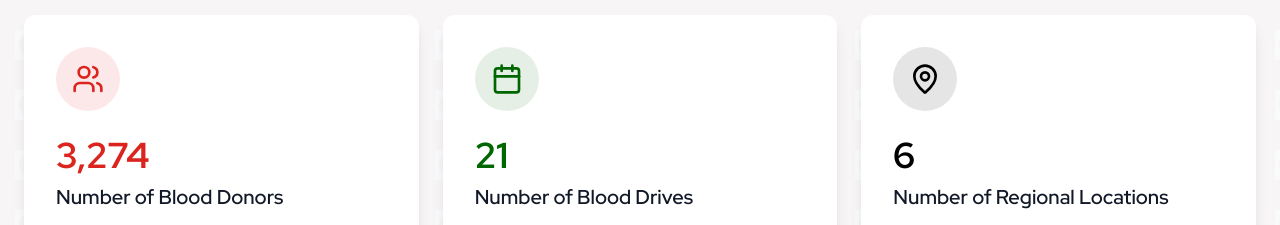
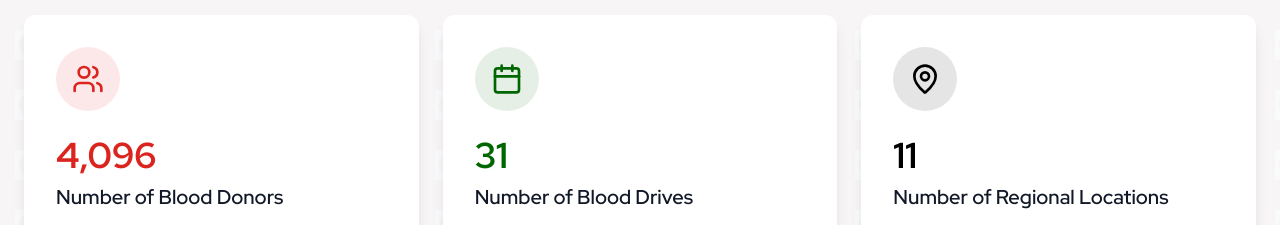
Before and after one commit to lekakenycollins8/kenyan-by-blood-org-website, a Next.js app: page / in a window 1280 px wide. Shown: the part 1600-1825 px from the top of the page. Built offline with nearby package versions, Linux system fonts and the light colour scheme.

Commit message:
Update statistics in impact section

```diff
--- a/components/home/impact-section.tsx
+++ b/components/home/impact-section.tsx
@@ -97,7 +97,7 @@ export default function ImpactSection() {
             <div className="bg-[#DC241f]/10 w-16 h-16 flex items-center justify-center rounded-full mb-6">
               <Users className="h-8 w-8 text-[#DC241f]" />
             </div>
-            <div className="text-4xl font-bold text-[#DC241f] mb-2">3,274</div>
+            <div className="text-4xl font-bold text-[#DC241f] mb-2">4,096</div>
             <h3 className="text-xl font-semibold mb-3 text-gray-900">Number of Blood Donors</h3>
             <p className="text-gray-600 text-sm mt-auto">
               Dedicated individuals who have donated blood through our campaigns.
@@ -112,7 +112,7 @@ export default function ImpactSection() {
             <div className="bg-[#006600]/10 w-16 h-16 flex items-center justify-center rounded-full mb-6">
               <Calendar className="h-8 w-8 text-[#006600]" />
             </div>
-            <div className="text-4xl font-bold text-[#006600] mb-2">21</div>
+            <div className="text-4xl font-bold text-[#006600] mb-2">31</div>
             <h3 className="text-xl font-semibold mb-3 text-gray-900">Number of Blood Drives</h3>
             <p className="text-gray-600 text-sm mt-auto">Successful blood donation events organized across Kenya.</p>
           </motion.div>
@@ -125,7 +125,7 @@ export default function ImpactSection() {
             <div className="bg-black/10 w-16 h-16 flex items-center justify-center rounded-full mb-6">
               <MapPin className="h-8 w-8 text-black" />
             </div>
-            <div className="text-4xl font-bold text-black mb-2">6</div>
+            <div className="text-4xl font-bold text-black mb-2">11</div>
             <h3 className="text-xl font-semibold mb-3 text-gray-900">Number of Regional Locations</h3>
             <p className="text-gray-600 text-sm mt-auto">
               Strategic locations across Kenya where we've conducted blood drives.
```
